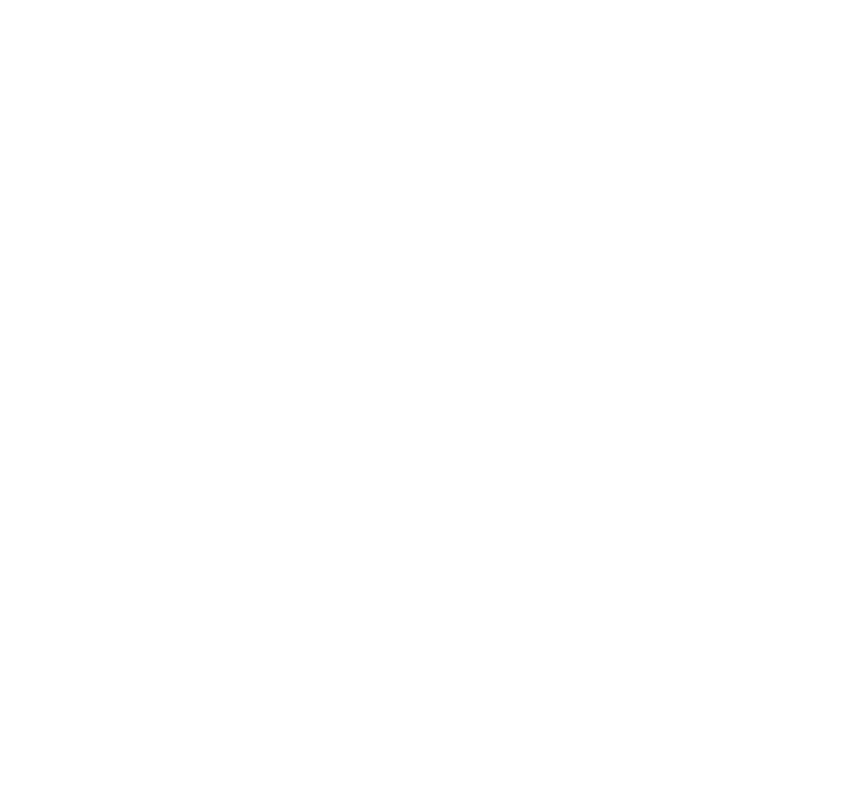
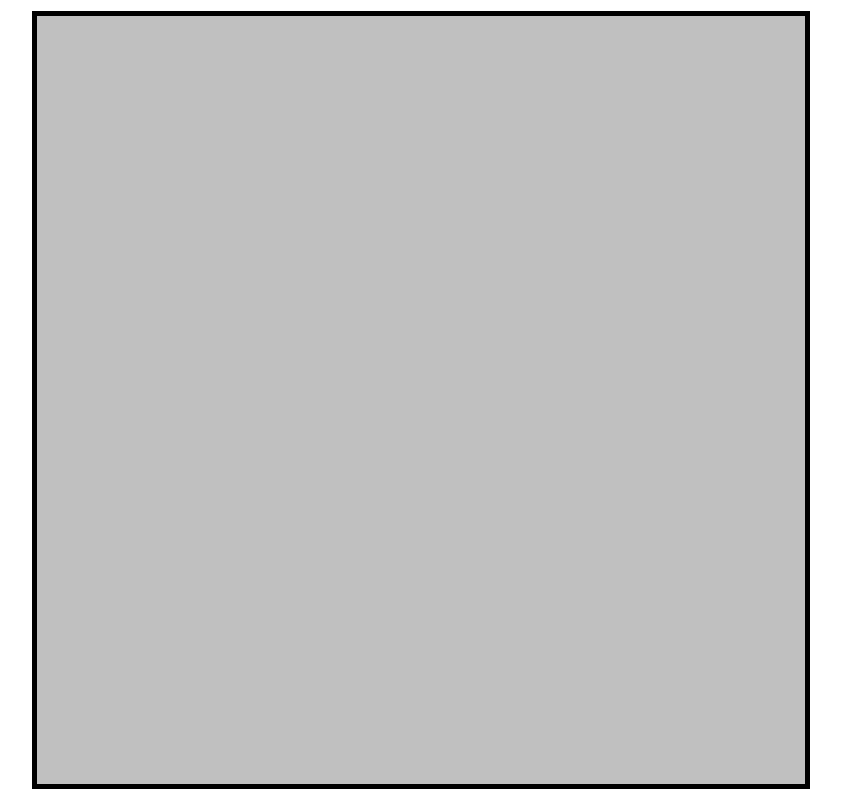
Before and after one commit to Clapzzy/Etch-a-sketch, a plain HTML site: page index.html in a window 1280 px wide. Shown: the whole page, without its empty margins (219-1060 px from the left). Drawn offline with Linux system fonts and the light colour scheme.

Commit message:
Added a grid

```diff
--- a/index.html
+++ b/index.html
@@ -7,5 +7,7 @@
     <link rel="stylesheet" href="style.css" />
     <script src="script.js" defer></script>
   </head>
-  <body></body>
+  <body>
+    <div class="container"></div>
+  </body>
 </html>
--- a/script.js
+++ b/script.js
@@ -0,0 +1,18 @@
+const columns = 16;
+const rows = 16;
+
+const container = document.querySelector('.container');
+console.log(container);
+const grid = document.createElement('div');
+grid.className = 'grid';
+for (var i = 0; i < columns; ++i) {
+    var column = document.createElement('div'); // create column
+    column.className = 'column';
+    for (var j = 0; j < rows; ++j) {
+        var row = document.createElement('div'); // create row
+        row.className = 'row';
+        column.appendChild(row); // append row in column
+    }
+    grid.appendChild(column); // append column inside grid
+}
+container.appendChild(grid);
--- a/style.css
+++ b/style.css
@@ -0,0 +1,27 @@
+html,
+body {
+  margin: 0;
+}
+.container {
+  height: 100%;
+  display: flex;
+  justify-content: center;
+  align-items: center;
+}
+.grid {
+  height: 768px;
+  width: 768px;
+  display: flex;
+  grid-template: repeat(16, 48px) / repeat(16, 48px);
+  border: 5px solid black;
+}
+.column {
+  flex: 1; /* <--- required (style column to fill the same space as the other columns) */
+}
+
+.row {
+  height: 48px;
+  width: 48px;
+  background: #c0c0c0;
+  text-align: center;
+}
```
